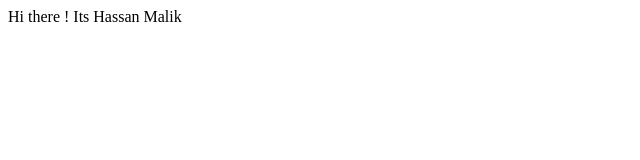
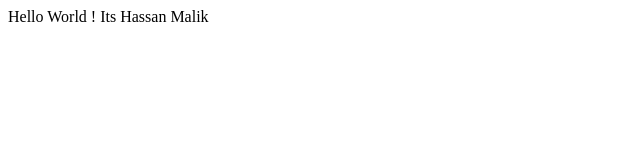
Before and after one commit to Hassanali27/Bootcamp2020, a plain HTML site: page index.html in a window 1280 px wide. Shown: the full height of the page, 0-640 px from the left. Drawn offline with Linux system fonts and the light colour scheme.

Commit message:
updated name in index.html

```diff
--- a/index.html
+++ b/index.html
@@ -8,7 +8,7 @@
 </head>
 <body>
     <div>
-        Hi there ! Its Hassan Malik
+        Hello World ! Its Hassan Malik
     </div>
 </body>
 </html>
```
